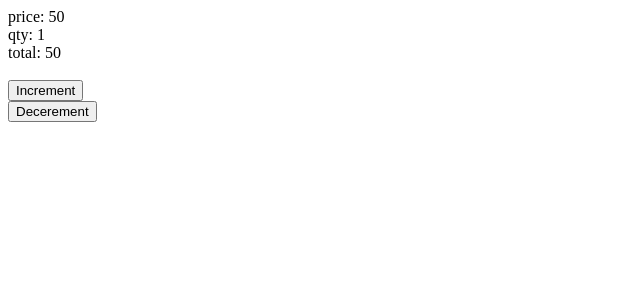
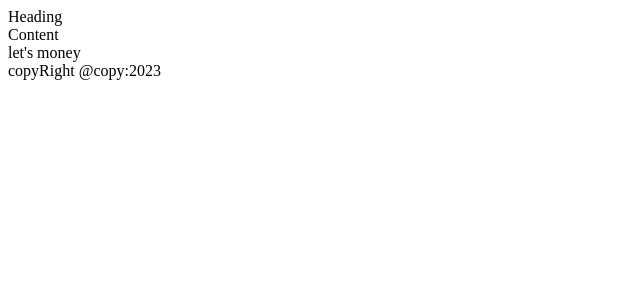
Before and after one commit to ChristopherA11/hello_world, a React (Create React App) app: page / in a window 1280 px wide. Shown: the top 300 px of the page, without its empty margins (0-640 px from the left). Built offline with nearby package versions, Linux system fonts and the light colour scheme.

Commit message:
added new component

```diff
--- a/src/App.js
+++ b/src/App.js
@@ -1,29 +1,16 @@
-// import React, { useEffect } from 'react';
-import { useState } from 'react';
-// import './App.css';
+import React from 'react'
+import Header from './Header'
+import Content from './Content'
+import Footer from './Footer'
 
-function App() {
-  const price = 50;
-  const [qty,setQty] = useState(1)
-  const onClick = () => {
-    setQty (qty + 1)
+const App = () => {
+    return (
+      <div>
+         <Header />
+         <Content />
+         <Footer/>
+      </div>
+    )
   }
 
-  // const handleClick =() => {
-  //   setQty (qty - 1)
-  // }
-  return (
-    <div className="App">
-      <header className="App-header">
-
-      <div>price: {price}</div>
-      <div>qty: {qty}</div>
-      <div>total: {qty * price}</div><br/>
-       <button onClick={onClick}>Increment</button><br/>
-       <button onClick={()=> setQty(qty - 1)}>Decerement</button>
-      </header>
-    </div>
-  );
-}
-
-export default App;
+export default App
--- /dev/null
+++ b/src/Content.js
@@ -0,0 +1,17 @@
+import React from 'react'
+
+const Content = () => {
+    const change = () => {
+        const names = ["grow", "give", "earn"];
+        const init = Math.floor(Math.random()*3);
+        return names[init]
+    }
+
+  return (
+    <div>Content
+    <div>let's {change} money</div>
+    </div>
+  )
+}
+
+export default Content
--- /dev/null
+++ b/src/Footer.js
@@ -0,0 +1,10 @@
+import React from 'react'
+
+const Footer = () => {
+    const year = new Date();
+  return (
+    <footer>copyRight @copy:{year.getFullYear()}</footer>
+  )
+}
+
+export default Footer
--- /dev/null
+++ b/src/Header.js
@@ -0,0 +1,9 @@
+import React from 'react'
+
+const Header = () => {
+  return (
+    <div>Heading</div>
+  )
+}
+
+export default Header
```
Also changed, not shown: src/Fruit.js (deleted, +0 -35 lines), src/FruitItem.jsx (deleted, +0 -32 lines).
